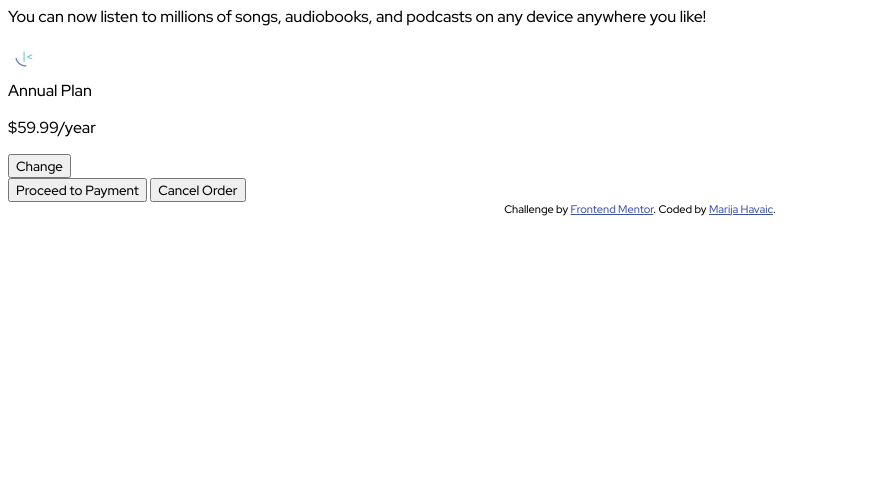
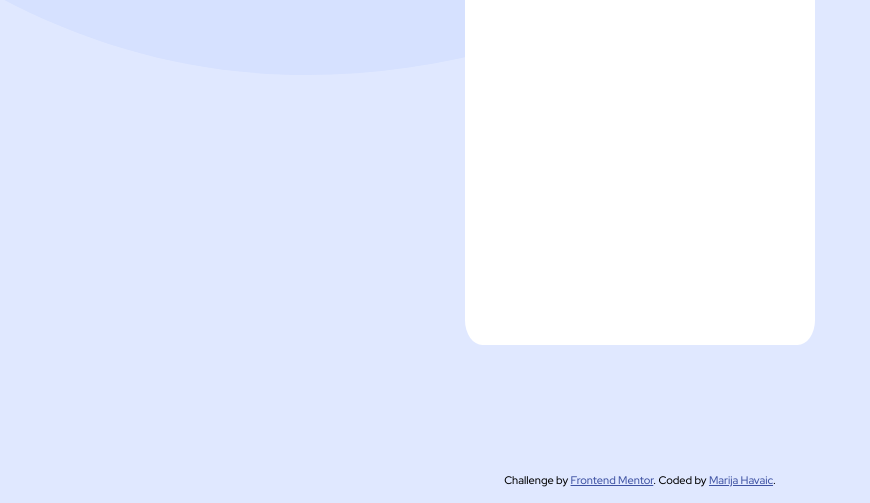
Before and after one commit to marijahavaic/frontend-mentor-order-summary-component, a plain HTML site: page index.html in a window 1280 px wide. Shown: the part 313-816 px from the top of the page, without its empty margins (0-870 px from the left). Drawn offline with Linux system fonts and the light colour scheme.

Commit message:
Add bg image and color, add summary_container bg

```diff
--- a/index.html
+++ b/index.html
@@ -34,7 +34,7 @@
     </head>
     <body>
         <div class="summary_container">
-            <img src="./images/illustration-hero.svg" />
+            <!-- <img src="./images/illustration-hero.svg" />
             <div class="summary_details">
                 <h1>Order Summary</h1>
                 <p>
@@ -51,7 +51,7 @@
                 <button class="change">Change</button>
             </div>
             <button class="payment">Proceed to Payment</button>
-            <button class="cancel">Cancel Order</button>
+            <button class="cancel">Cancel Order</button> -->
         </div>
 
         <div class="attribution">
--- a/style.css
+++ b/style.css
@@ -1,5 +1,6 @@
 * {
     font-family: "Red Hat Display", serif;
+    box-sizing: border-box;
 }
 
 :root {
@@ -9,3 +10,28 @@
     --desaturated-blue: hsl(224, 23%, 55%);
     --dark-blue: hsl(223, 47%, 23%);
 }
+
+body {
+    height: 100vh;
+    background-image: url(./images/pattern-background-desktop.svg);
+    background-repeat: no-repeat;
+    background-size: contain;
+    background-color: var(--primary-pale-blue);
+    display: flex;
+    justify-content: center;
+    align-items: center;
+}
+
+.summary_container {
+    background-color: #fff;
+    width: 350px;
+    height: 500px;
+    border-radius: 5%;
+}
+
+.attribution {
+    position: absolute;
+    bottom: 0;
+    text-align: center;
+    width: 100%;
+}
```
